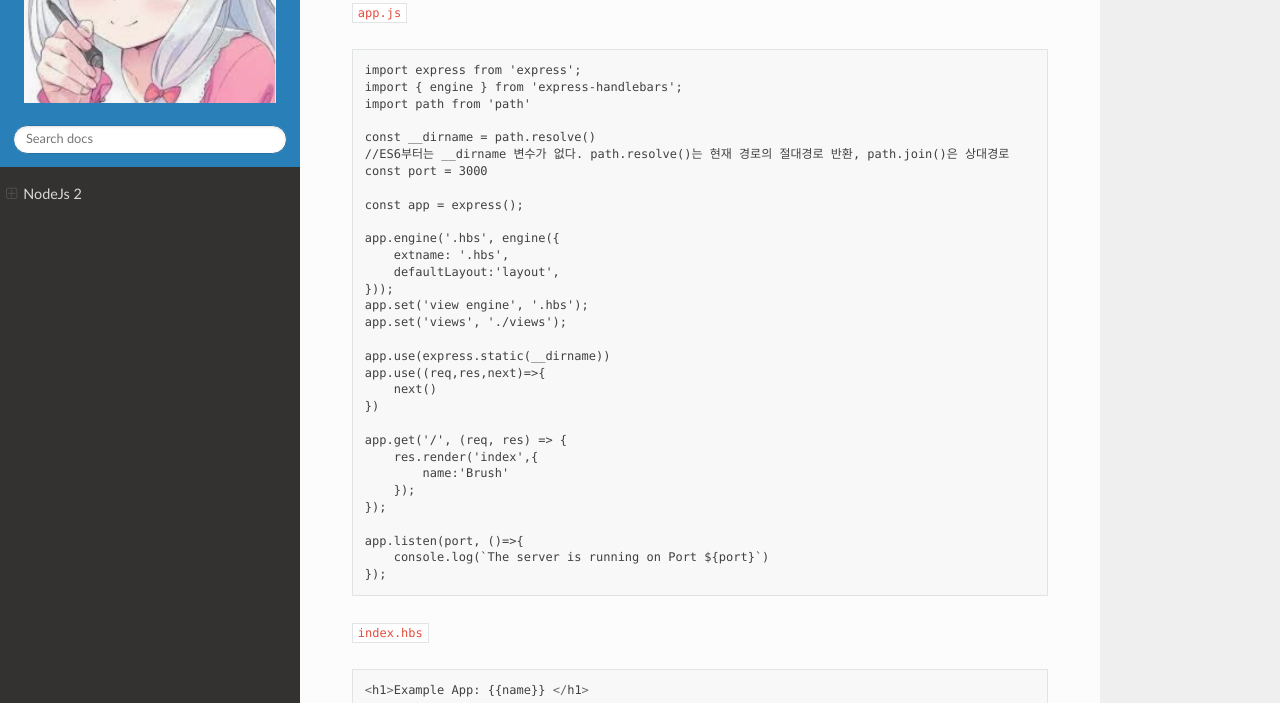
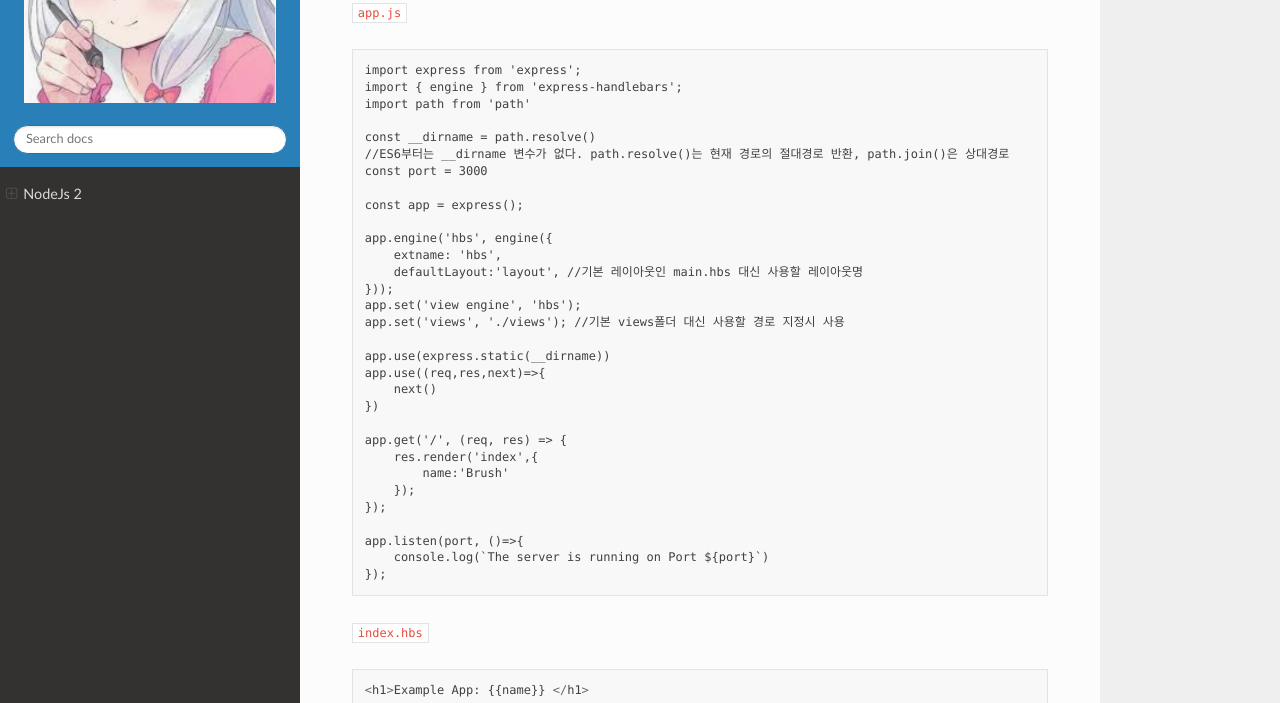
Before and after one commit to lisney/RTD, a Sphinx documentation site: the page built from docs/source/html/nodejs2.md, in a window 1280 px wide and 900 px high, scrolled down 2836 px, cut to the strip 197-900 px from the top of the window. Built offline with Sphinx 7.4.7 and the Read the Docs theme 2.0.0, drawn with Linux system fonts in a browser that asks for light colours; pages that are not in the unit, such as notebooks, are missing from menus.

Commit message:
Update nodejs2.md

```diff
--- a/docs/source/html/nodejs2.md
+++ b/docs/source/html/nodejs2.md
@@ -140,12 +140,12 @@ const port = 3000
 
 const app = express();
 
-app.engine('.hbs', engine({
-    extname: '.hbs',
-    defaultLayout:'layout',
+app.engine('hbs', engine({
+    extname: 'hbs',
+    defaultLayout:'layout', //기본 레이아웃인 main.hbs 대신 사용할 레이아웃명
 }));
-app.set('view engine', '.hbs');
-app.set('views', './views');
+app.set('view engine', 'hbs');
+app.set('views', './views'); //기본 views폴더 대신 사용할 경로 지정시 사용
 
 app.use(express.static(__dirname))
 app.use((req,res,next)=>{
```
